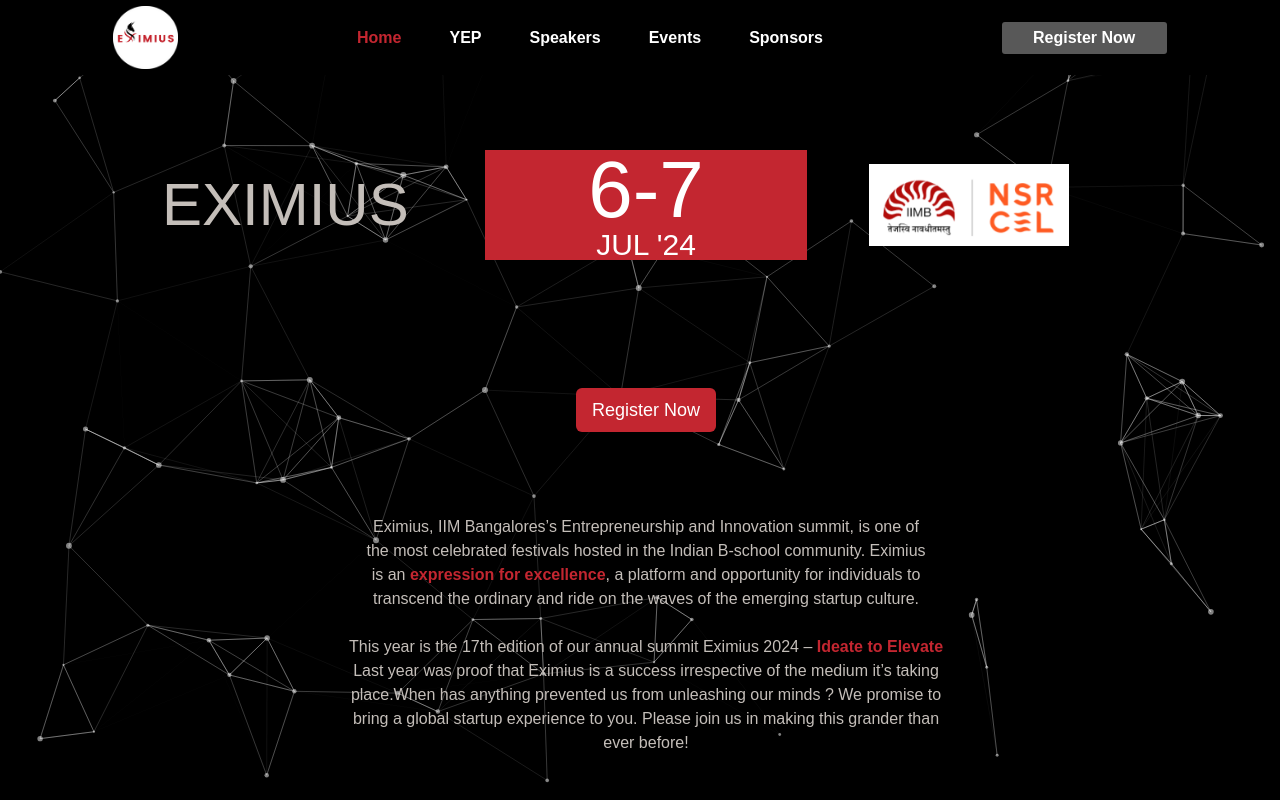
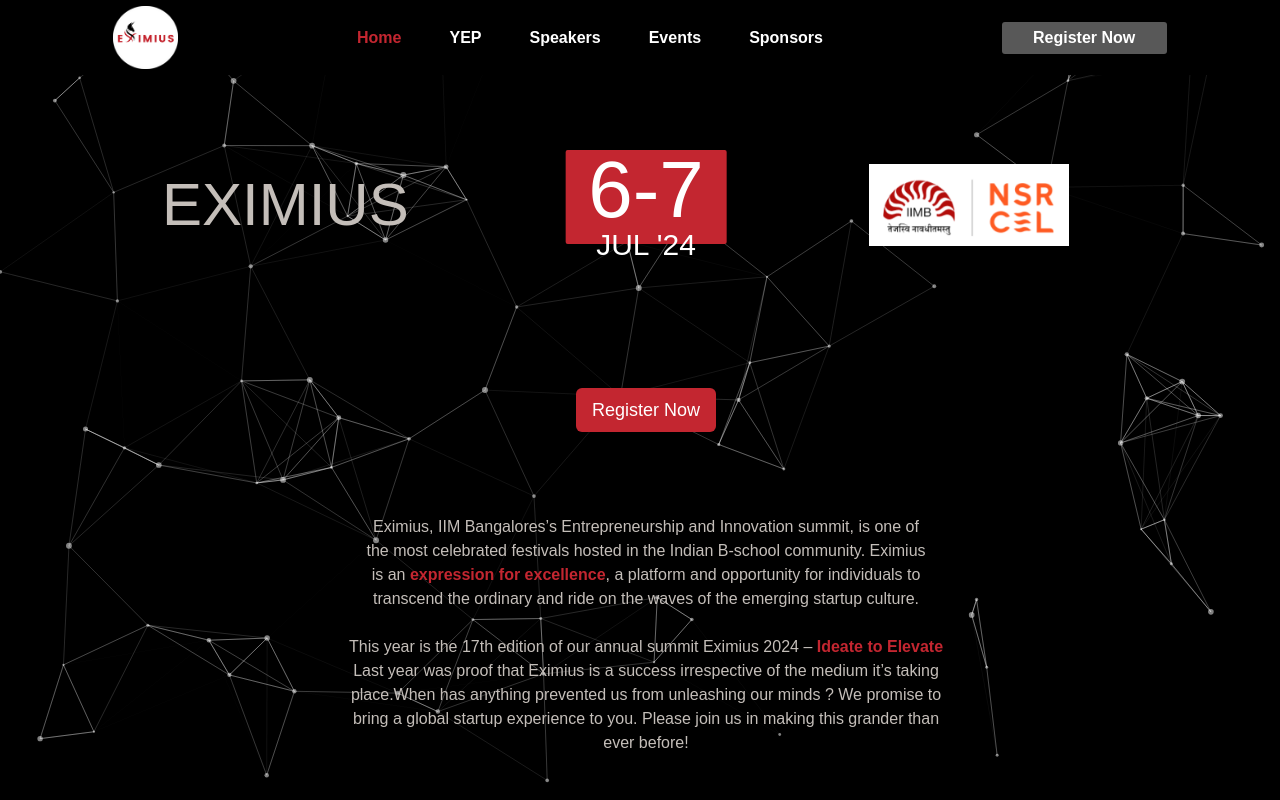
Before and after one commit to Surya3010/eximius2024, a Next.js app: page / in a window 1280 px wide. Built offline with nearby package versions, Linux system fonts and the light colour scheme.

Commit message:
modified:   components/LandingPage/Details.js

```diff
--- a/components/LandingPage/Details.js
+++ b/components/LandingPage/Details.js
@@ -8,7 +8,7 @@
       <div className="flex-1 text-[60px] leading-[90%] lg:text-left">
         EXIMIUS
       </div>
-      <div className="text-shape flex-1 select-none text-center font-extralight leading-none" style={{ backgroundColor: '#C32630' }}>
+      <div className="text-shape flex-1 select-none text-center font-extralight leading-none">
         <div className="text-[80px]" style={{ color: 'white' }}>6-7</div>
         <div className="text-[30px]" style={{ color: 'white' }}>JUL '24</div>
       </div>
```
